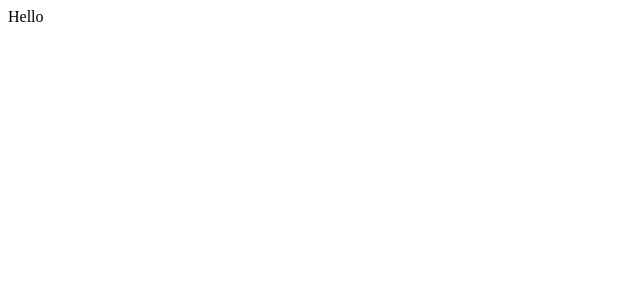
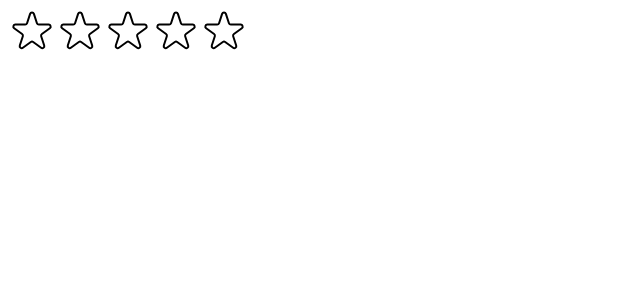
Before and after one commit to Siddharth-8667/PopCorn, a React (Create React App) app: page / in a window 1280 px wide. Shown: the top 300 px of the page, without its empty margins (0-640 px from the left). Built offline with nearby package versions, Linux system fonts and the light colour scheme.

Commit message:
Handled Hover Element  (Star Rating)

```diff
--- a/src/StarRating.js
+++ b/src/StarRating.js
@@ -1,3 +1,110 @@
-export default function StarRating() {
-  return <div>Hello</div>;
+import { useState } from "react";
+
+const containerStyel = {
+  display: "flex",
+  alignItem: "center",
+  gap: "16px",
+};
+
+const starContainerStyle = {
+  display: "flex",
+  //   gap: "4px",
+};
+const textStyle = {
+  lineHeight: " 1",
+  margin: "0",
+};
+export default function StarRating({ maxRating = 5 }) {
+  const [rating, setRating] = useState(0);
+  const [tempRating, setTempRating] = useState(0);
+
+  function handleRating(rating) {
+    setRating(rating);
+  }
+  return (
+    <div style={containerStyel}>
+      <div style={starContainerStyle}>
+        {Array.from({ length: maxRating }, (_, i) => (
+          //  here I specified an object with length property and set it 5 , initially
+          // so this will create an empty arrya with 5 element that we can then loop over by passing function like // map //
+
+          <Star
+            key={i}
+            full={tempRating ? tempRating >= i + 1 : rating >= i + 1}
+            onRate={() => handleRating(i + 1)}
+            onHoverIn={() => setTempRating(i + 1)}
+            onHoverOut={() => setTempRating(0)}
+          />
+        ))}
+      </div>
+      <p style={textStyle}>{tempRating || rating || ""}</p>
+    </div>
+  );
 }
+
+const starStyle = {
+  width: "48px",
+  height: "48px",
+  display: "block",
+  cursor: "pointer",
+};
+function Star({ onRate, full, onHoverIn, onHoverOut }) {
+  return (
+    <span
+      role="button"
+      style={starStyle}
+      onClick={onRate}
+      onMouseEnter={onHoverIn}
+      onMouseLeave={onHoverOut}
+    >
+      {full ? (
+        <svg
+          xmlns="http://www.w3.org/2000/svg"
+          viewBox="0 0 20 20"
+          fill="#000"
+          stroke="#000"
+        >
+          <path d="M9.049 2.927c.3-.921 1.603-.921 1.902 0l1.07 3.292a1 1 0 00.95.69h3.462c.969 0 1.371 1.24.588 1.81l-2.8 2.034a1 1 0 00-.364 1.118l1.07 3.292c.3.921-.755 1.688-1.54 1.118l-2.8-2.034a1 1 0 00-1.175 0l-2.8 2.034c-.784.57-1.838-.197-1.539-1.118l1.07-3.292a1 1 0 00-.364-1.118L2.98 8.72c-.783-.57-.38-1.81.588-1.81h3.461a1 1 0 00.951-.69l1.07-3.292z" />
+        </svg>
+      ) : (
+        <svg
+          xmlns="http://www.w3.org/2000/svg"
+          fill="none"
+          viewBox="0 0 24 24"
+          stroke="#000"
+        >
+          <path
+            strokeLinecap="round"
+            strokeLinejoin="round"
+            strokeWidth="{2}"
+            d="M11.049 2.927c.3-.921 1.603-.921 1.902 0l1.519 4.674a1 1 0 00.95.69h4.915c.969 0 1.371 1.24.588 1.81l-3.976 2.888a1 1 0 00-.363 1.118l1.518 4.674c.3.922-.755 1.688-1.538 1.118l-3.976-2.888a1 1 0 00-1.176 0l-3.976 2.888c-.783.57-1.838-.197-1.538-1.118l1.518-4.674a1 1 0 00-.363-1.118l-3.976-2.888c-.784-.57-.38-1.81.588-1.81h4.914a1 1 0 00.951-.69l1.519-4.674z"
+          />
+        </svg>
+      )}
+    </span>
+  );
+}
+
+/*
+FULL STAR
+
+
+
+EMPTY STAR
+
+<svg
+  xmlns="http://www.w3.org/2000/svg"
+  fill="none"
+  viewBox="0 0 24 24"
+  stroke="#000"
+>
+  <path
+    strokeLinecap="round"
+    strokeLinejoin="round"
+    stroke
+    h7ij8yWidth="{2}"
+    d="M11.049 2.927c.3-.921 1.603-.921 1.902 0l1.519 4.674a1 1 0 00.95.69h4.915c.969 0 1.371 1.24.588 1.81l-3.976 2.888a1 1 0 00-.363 1.118l1.518 4.674c.3.922-.755 1.688-1.538 1.118l-3.976-2.888a1 1 0 00-1.176 0l-3.976 2.888c-.783.57-1.838-.197-1.538-1.118l1.518-4.674a1 1 0 00-.363-1.118l-3.976-2.888c-.784-.57-.38-1.81.588-1.81h4.914a1 1 0 00.951-.69l1.519-4.674z"
+  />
+</svg>
+
+*/
--- a/src/index.js
+++ b/src/index.js
@@ -8,6 +8,8 @@
   <React.StrictMode>
     {/* <App />
      */}
-    <StarRating />
+    <StarRating maxRating={5} />
+    {/* <StarRating maxRating={10} /> */}
+    {/* <StarRating />. */}
   </React.StrictMode>
 );
```
